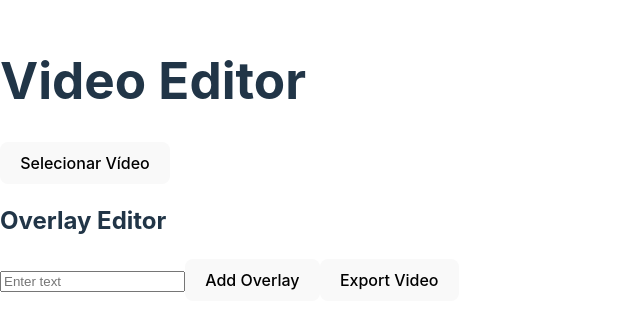
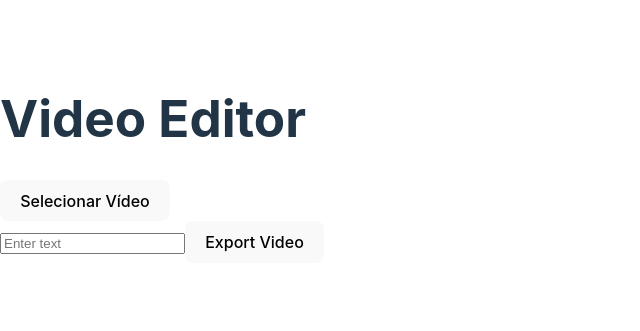
Before and after one commit to hysamello/video-editor, a React (Vite) app: page / in a window 1280 px wide. Shown: the part 241-572 px from the top of the page, without its empty margins (0-640 px from the left). Built offline with nearby package versions, Linux system fonts and the light colour scheme.

Commit message:
Add Live overlay text

```diff
--- a/src/App.tsx
+++ b/src/App.tsx
@@ -1,11 +1,9 @@
-import VideoPlayer from "./components/VideoPlayer";
-import OverlayEditor from "./components/OverlayEditor.tsx";
+import OverlayEditor from "./components/OverlayEditor";
 
 function App() {
   return (
     <div>
       <h1>Video Editor</h1>
-      <VideoPlayer />
       <OverlayEditor />
     </div>
   );
--- a/src/components/OverlayEditor.tsx
+++ b/src/components/OverlayEditor.tsx
@@ -1,16 +1,9 @@
-import { useState, useEffect } from "react";
+import { useState } from "react";
+import VideoPlayer from "./VideoPlayer";
 
 export default function OverlayEditor() {
   const [text, setText] = useState("");
   const [position] = useState({ x: 50, y: 50 });
-
-  const handleAddOverlay = () => {
-    if (window.electron) {
-      window.electron.sendOverlayData({ text, position });
-    } else {
-      console.error("Electron API not available");
-    }
-  };
 
   const handleExportVideo = () => {
     if (window.electron) {
@@ -20,28 +13,16 @@ export default function OverlayEditor() {
     }
   };
 
-  useEffect(() => {
-    if (window.electron) {
-      window.electron.onOverlayAdded((data) => {
-        console.log("Overlay received:", data);
-      });
-
-      window.electron.onVideoExported((filePath) => {
-        alert(`Vídeo exportado para: ${filePath}`);
-      });
-    }
-  }, []);
-
   return (
     <div>
-      <h2>Overlay Editor</h2>
+      {/* Pass text and position directly to VideoPlayer */}
+      <VideoPlayer overlayText={text} position={position} />
       <input
         type="text"
         placeholder="Enter text"
         value={text}
         onChange={(e) => setText(e.target.value)}
       />
-      <button onClick={handleAddOverlay}>Add Overlay</button>
       <button onClick={handleExportVideo}>Export Video</button>
     </div>
   );
--- a/src/components/VideoPlayer.tsx
+++ b/src/components/VideoPlayer.tsx
@@ -1,6 +1,14 @@
 import { useState } from "react";
 
-export default function VideoPlayer() {
+interface VideoPlayerProps {
+  overlayText: string;
+  position: { x: number; y: number };
+}
+
+export default function VideoPlayer({
+  overlayText,
+  position,
+}: VideoPlayerProps) {
   const [videoSrc, setVideoSrc] = useState<string | null>(null);
 
   const handleSelectVideo = async () => {
@@ -16,9 +24,28 @@ export default function VideoPlayer() {
   };
 
   return (
-    <div>
+    <div style={{ position: "relative", width: "100%" }}>
       <button onClick={handleSelectVideo}>Selecionar Vídeo</button>
-      {videoSrc && <video controls width="100%" src={videoSrc} />}
+      {videoSrc && (
+        <div style={{ position: "relative" }}>
+          <video controls width="100%" src={videoSrc} />
+          {/* Overlay Preview */}
+          <div
+            style={{
+              position: "absolute",
+              top: `${position.y}px`,
+              left: `${position.x}px`,
+              color: "white",
+              fontSize: "24px",
+              fontWeight: "bold",
+              textShadow: "2px 2px 4px rgba(0,0,0,0.7)",
+              pointerEvents: "none", // Prevents interference with video controls
+            }}
+          >
+            {overlayText}
+          </div>
+        </div>
+      )}
     </div>
   );
 }
```
